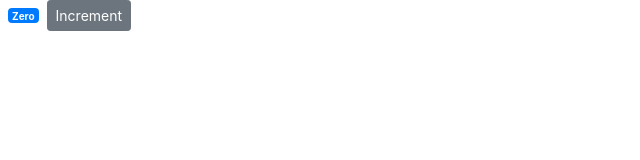
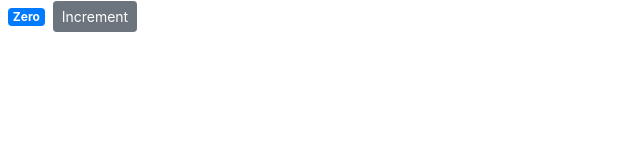
Before and after one commit to J0Miles/counter-app, a React (Create React App) app: page / in a window 1280 px wide. Shown: the top 160 px of the page, without its empty margins (0-640 px from the left). Built offline with nearby package versions, Linux system fonts and the light colour scheme.

Commit message:
Removed test styles object

```diff
--- a/src/components/counter.jsx
+++ b/src/components/counter.jsx
@@ -5,17 +5,10 @@
     count: 0
   };
 
-  styles = {
-    fontSize: 10,
-    fontWeight: 'bold'
-  };
-
   render() {
     return (
       <div>
-        <span style={this.styles} className="badge badge-primary m-2">
-          {this.formatCount()}
-        </span>
+        <span className="badge badge-primary m-2">{this.formatCount()}</span>
         <button className="btn btn-secondary btn-sm">Increment</button>
       </div>
     );
```
